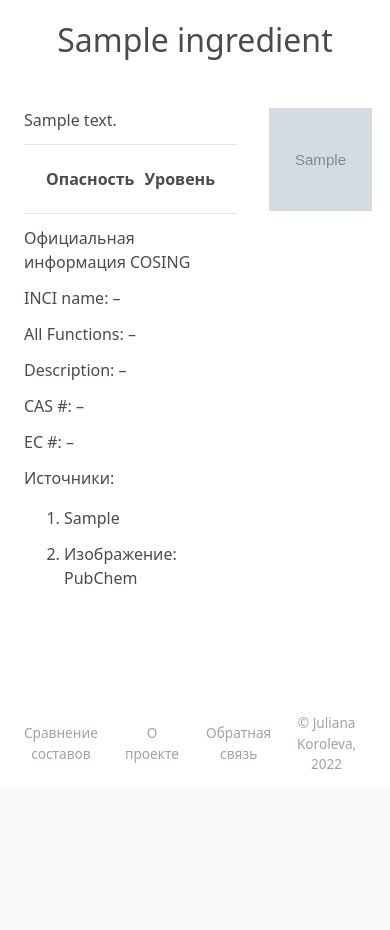
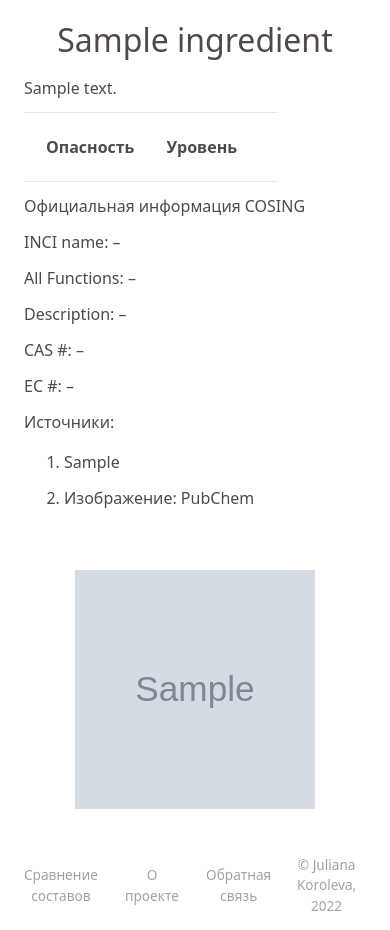
Before and after one commit to KJuliana/Well-skin, a PHP site: page /ingredient/?ing=1 in a window 390 px wide. Shown: the part 56-986 px from the top of the page. Before the commit the page ends 825 px from the top, so only its background shows below. Run offline with PHP 8.4, Linux system fonts and the light colour scheme; tables that the repository leaves empty or names only in its code hold one stand-in row (values such as "Sample post"); grey boxes marked "Sample" are stand-in pictures; lists and menus that the app fills with data are empty.

Commit message:
Адаптивная версия страницы ингредиента

```diff
--- a/style.css
+++ b/style.css
@@ -569,8 +569,15 @@ a {
 .ingredient-card{
     display: flex;
     align-items: flex-start;
-    padding: 2em 0;
+    padding: 0.5em 0;
     gap: 2em;
+}
+
+@media(max-width:767px) {
+    .ingredient-card {
+        flex-direction: column;
+        padding: 0;
+    }
 }
 
 .ingredient-card__about{
@@ -583,6 +590,12 @@ a {
     width: 30%;
     background: #f5f5f5;
     aspect-ratio: 1;
+}
+
+@media(max-width:767px) {
+    .ingredient_image{
+        width: 70%;
+    }
 }
 
 
```
